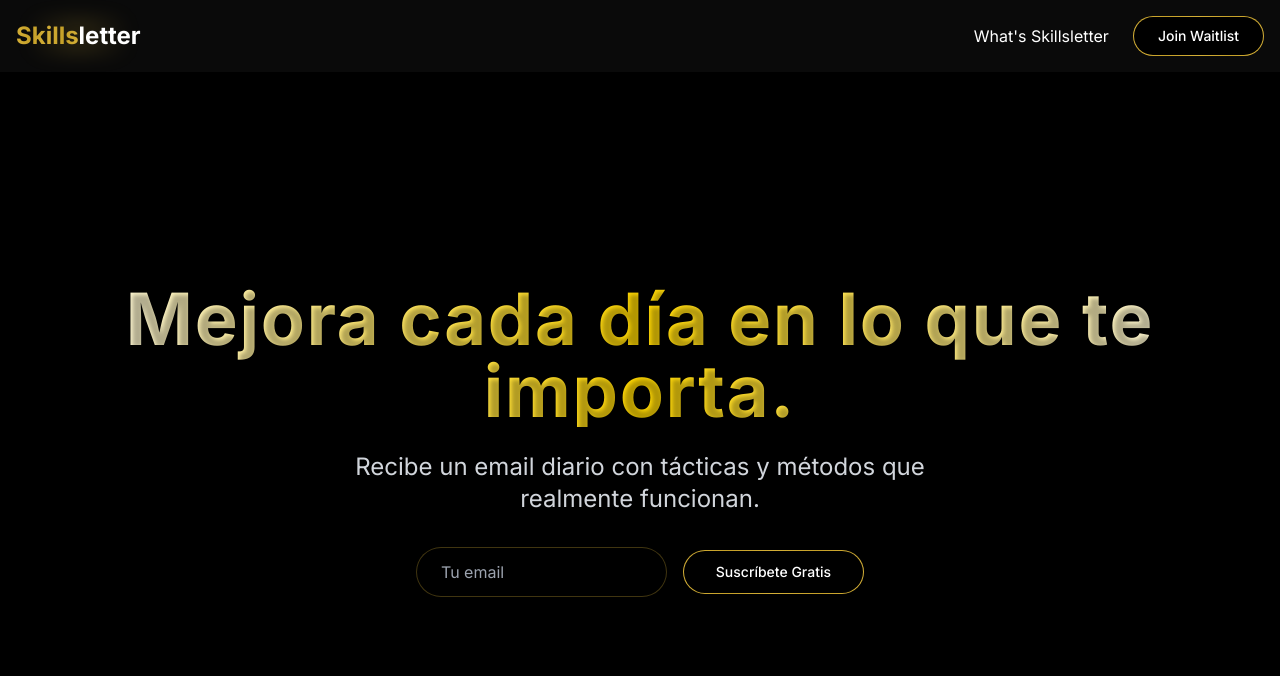
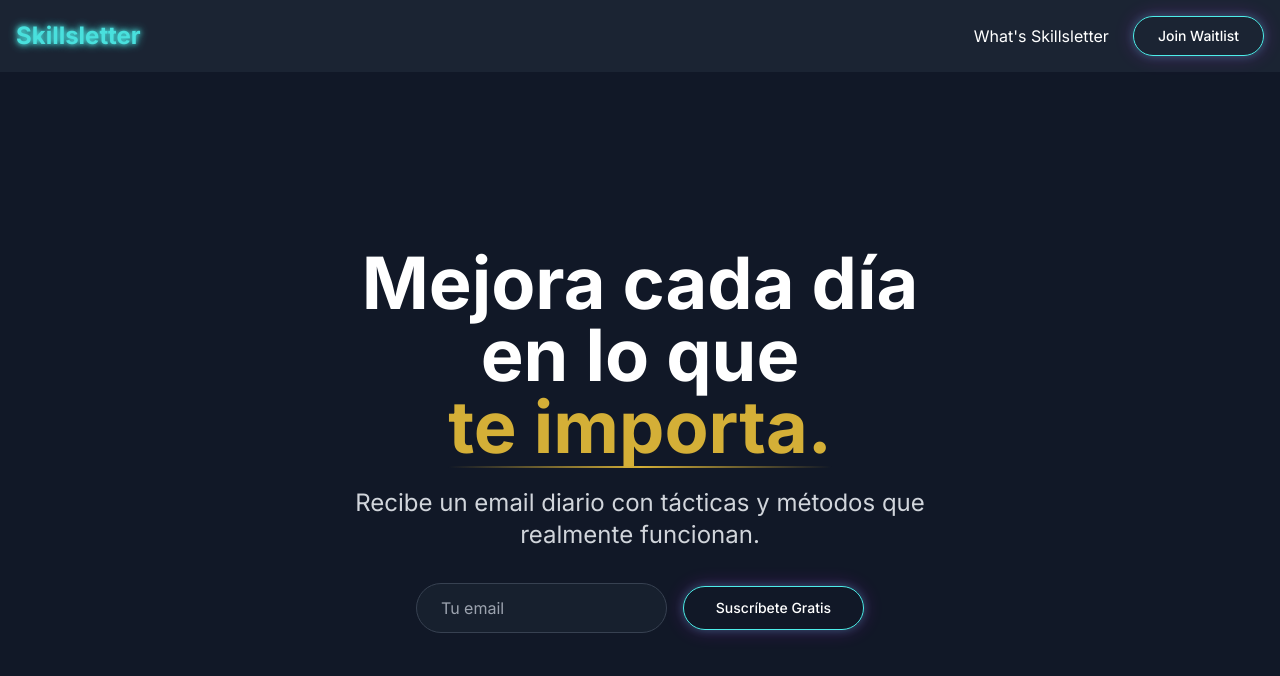
Before and after one commit to Ferrajju/skillvoo-landing, a Next.js app: page / in a window 1280 px wide. Shown: the top 676 px of the page. Built offline with nearby package versions, Linux system fonts and the light colour scheme.

Commit message:
Adaptando doradoHero

```diff
--- a/app/globals.css
+++ b/app/globals.css
@@ -3,71 +3,41 @@
 @tailwind utilities;
 
 :root {
-  --gold-gradient: linear-gradient(to right, #d4af37, #c5a028, #d4af37, #c5a028, #d4af37);
-  --gold-glow: 0 0 10px rgba(212, 175, 55, 0.3), 0 0 20px rgba(212, 175, 55, 0.2);
+  --neon-blue: #4deeea;
+  --neon-pink: #f000ff;
+  --neon-glow: 0 0 10px rgba(77, 238, 234, 0.3), 0 0 20px rgba(240, 0, 255, 0.2);
 }
 
-.logo-glow {
-  position: relative;
-  color: white;
+@keyframes neonPulse {
+  0%,
+  100% {
+    opacity: 1;
+  }
+  50% {
+    opacity: 0.7;
+  }
 }
 
-.logo-glow::before {
-  content: "";
-  position: absolute;
-  top: -20%;
-  left: -10%;
-  width: 120%;
-  height: 140%;
-  background: radial-gradient(circle at center, rgba(212, 175, 55, 0.15), transparent 70%);
-  z-index: -1;
-  filter: blur(8px);
+.neon-text {
+  color: var(--neon-blue);
+  text-shadow: 0 0 5px var(--neon-blue), 0 0 10px var(--neon-blue);
+  animation: neonPulse 2s infinite;
 }
 
-.golden-gradient {
-  background: var(--gold-gradient);
+.neon-border {
+  border: 1px solid var(--neon-blue);
+  box-shadow: var(--neon-glow);
+}
+
+.neon-gradient {
+  background: linear-gradient(45deg, var(--neon-blue), var(--neon-pink));
   -webkit-background-clip: text;
   background-clip: text;
   color: transparent;
-  animation: shine 8s linear infinite;
-}
-
-.golden-border {
-  background: linear-gradient(#000, #000) padding-box, var(--gold-gradient) border-box;
-  border: 1px solid transparent;
-}
-
-@keyframes shine {
-  0% {
-    background-position: 0% 50%;
-  }
-  50% {
-    background-position: 100% 50%;
-  }
-  100% {
-    background-position: 0% 50%;
-  }
-}
-
-.golden-glow {
-  box-shadow: var(--gold-glow);
-}
-
-.golden-hover {
-  transition: all 0.3s ease;
-}
-
-.golden-hover:hover {
-  box-shadow: var(--gold-glow);
-  border-color: rgba(212, 175, 55, 0.5);
 }
 
 .hero-text {
   @apply text-5xl md:text-7xl font-bold mb-6 leading-tight tracking-wide;
-  background: linear-gradient(to right, #ffffff, #ffd700, #ffffff);
-  -webkit-background-clip: text;
-  background-clip: text;
-  color: transparent;
   text-shadow: 2px 2px 4px rgba(0, 0, 0, 0.3);
 }
 
@@ -85,3 +55,56 @@
 .animate-fadeInUp {
   animation: fadeInUp 1s ease-out;
 }
+
+.hero-title {
+  @apply text-5xl md:text-7xl font-bold mb-6 leading-tight;
+  display: flex;
+  flex-direction: column;
+  align-items: center;
+}
+
+.hero-title span {
+  display: block;
+}
+
+.hero-title .highlight {
+  color: #d4af37;
+  position: relative;
+  display: inline-block;
+}
+
+.hero-title .highlight::after {
+  content: "";
+  position: absolute;
+  left: 0;
+  right: 0;
+  bottom: -5px;
+  height: 2px;
+  background: linear-gradient(90deg, transparent, #d4af37, transparent);
+}
+
+@keyframes fadeInStagger {
+  0% {
+    opacity: 0;
+    transform: translateY(20px);
+  }
+  100% {
+    opacity: 1;
+    transform: translateY(0);
+  }
+}
+
+.stagger-animation > * {
+  opacity: 0;
+  animation: fadeInStagger 0.5s ease-out forwards;
+}
+
+.stagger-animation > *:nth-child(1) {
+  animation-delay: 0.1s;
+}
+.stagger-animation > *:nth-child(2) {
+  animation-delay: 0.3s;
+}
+.stagger-animation > *:nth-child(3) {
+  animation-delay: 0.5s;
+}
--- a/app/page.tsx
+++ b/app/page.tsx
@@ -16,14 +16,12 @@ export default function Home() {
   }
 
   return (
-    <div className="min-h-screen bg-black text-white">
+    <div className="min-h-screen bg-gray-900 text-white">
       {/* Floating Nav */}
-      <nav className="fixed top-0 left-0 right-0 z-50 bg-[#0A0A0A] px-4 py-4">
+      <nav className="fixed top-0 left-0 right-0 z-50 bg-gray-800/80 backdrop-blur-sm px-4 py-4">
         <div className="container mx-auto flex justify-between items-center">
           <Link href="/" className="flex items-center">
-            <span className="text-2xl font-bold logo-glow">
-              <span className="golden-gradient">Skills</span>letter
-            </span>
+            <span className="text-2xl font-bold neon-text">Skillsletter</span>
           </Link>
           <div className="flex items-center space-x-6">
             <Link href="#about" className="text-white hover:text-gray-300 transition-colors">
@@ -31,7 +29,7 @@ export default function Home() {
             </Link>
             <Button
               variant="outline"
-              className="golden-border golden-hover bg-black text-white hover:text-[#D4AF37] transition-colors rounded-full px-6 py-2"
+              className="neon-border bg-transparent text-white hover:bg-gray-800 transition-colors rounded-full px-6 py-2"
             >
               Join Waitlist
             </Button>
@@ -42,7 +40,7 @@ export default function Home() {
       {/* Hero Section */}
       <section className="relative min-h-screen flex items-center justify-center px-4 pt-20">
         <div className="absolute inset-0 z-0">
-          <div className="absolute inset-0 bg-gradient-to-b from-transparent to-black opacity-70"></div>
+          <div className="absolute inset-0 bg-gradient-to-b from-transparent to-gray-900 opacity-70"></div>
         </div>
         <div className="container mx-auto z-10">
           <motion.div
@@ -51,7 +49,11 @@ export default function Home() {
             transition={{ duration: 1 }}
             className="text-center"
           >
-            <h1 className="hero-text animate-fadeInUp">Mejora cada día en lo que te importa.</h1>
+            <h1 className="hero-title stagger-animation">
+              <span>Mejora cada día</span>
+              <span>en lo que</span>
+              <span className="highlight">te importa.</span>
+            </h1>
             <p className="text-xl md:text-2xl mb-8 text-gray-300 max-w-2xl mx-auto">
               Recibe un email diario con tácticas y métodos que realmente funcionan.
             </p>
@@ -64,13 +66,13 @@ export default function Home() {
                 value={email}
                 onChange={(e) => setEmail(e.target.value)}
                 placeholder="Tu email"
-                className="w-full px-6 py-3 rounded-full bg-black/50 border border-[#D4AF37]/30 text-white placeholder-gray-400 focus:outline-none focus:ring-2 focus:ring-[#D4AF37]/50 transition-all duration-300"
+                className="w-full px-6 py-3 rounded-full bg-gray-800/50 border border-gray-700 text-white placeholder-gray-400 focus:outline-none focus:ring-2 focus:ring-blue-500/50 transition-all duration-300"
                 required
               />
               <Button
                 type="submit"
                 size="lg"
-                className="w-full sm:w-auto rounded-full golden-border golden-hover bg-black text-white hover:text-[#D4AF37] transition-all duration-300"
+                className="w-full sm:w-auto rounded-full neon-border bg-transparent text-white hover:bg-gray-800 transition-all duration-300"
               >
                 Suscríbete Gratis
               </Button>
```
